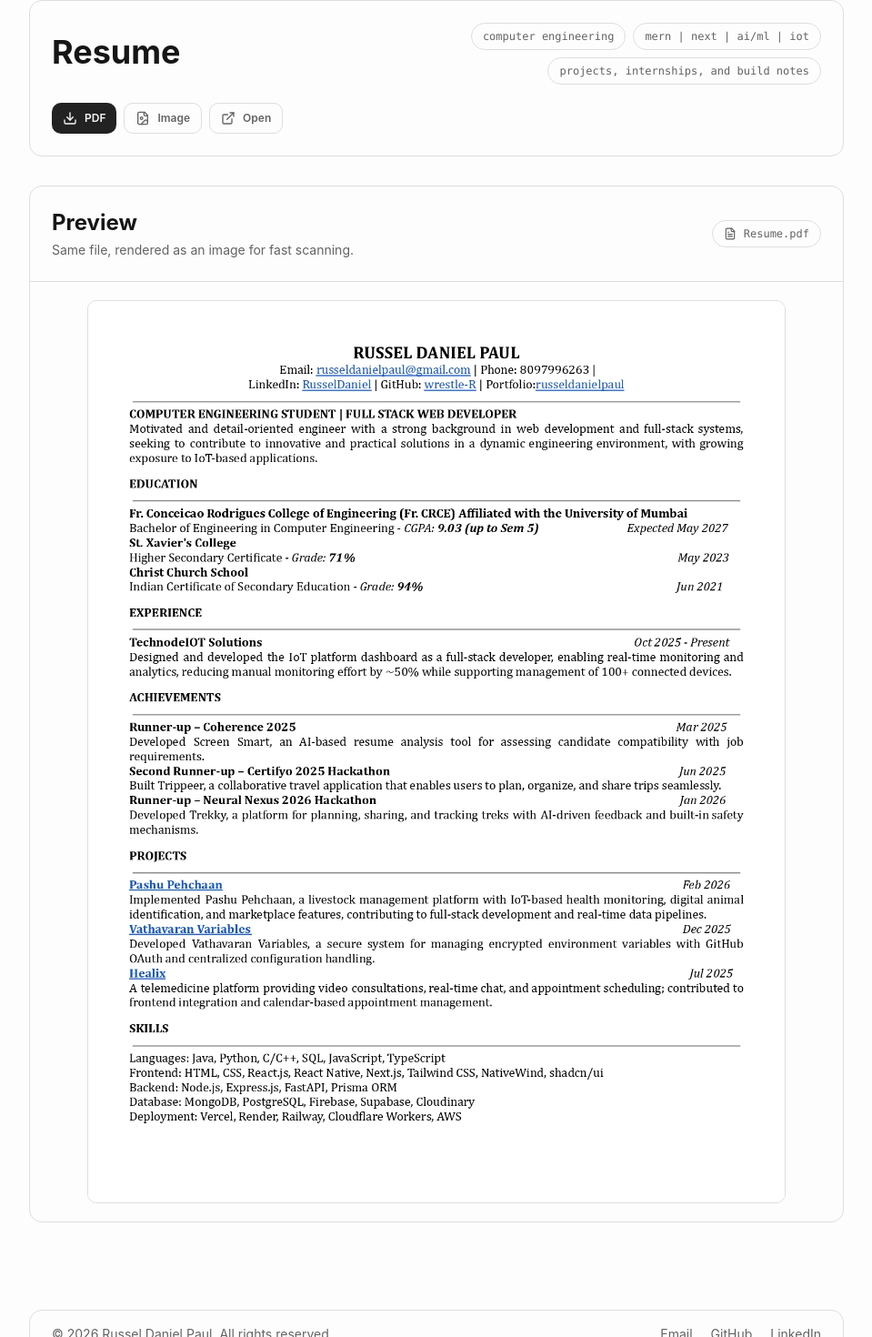
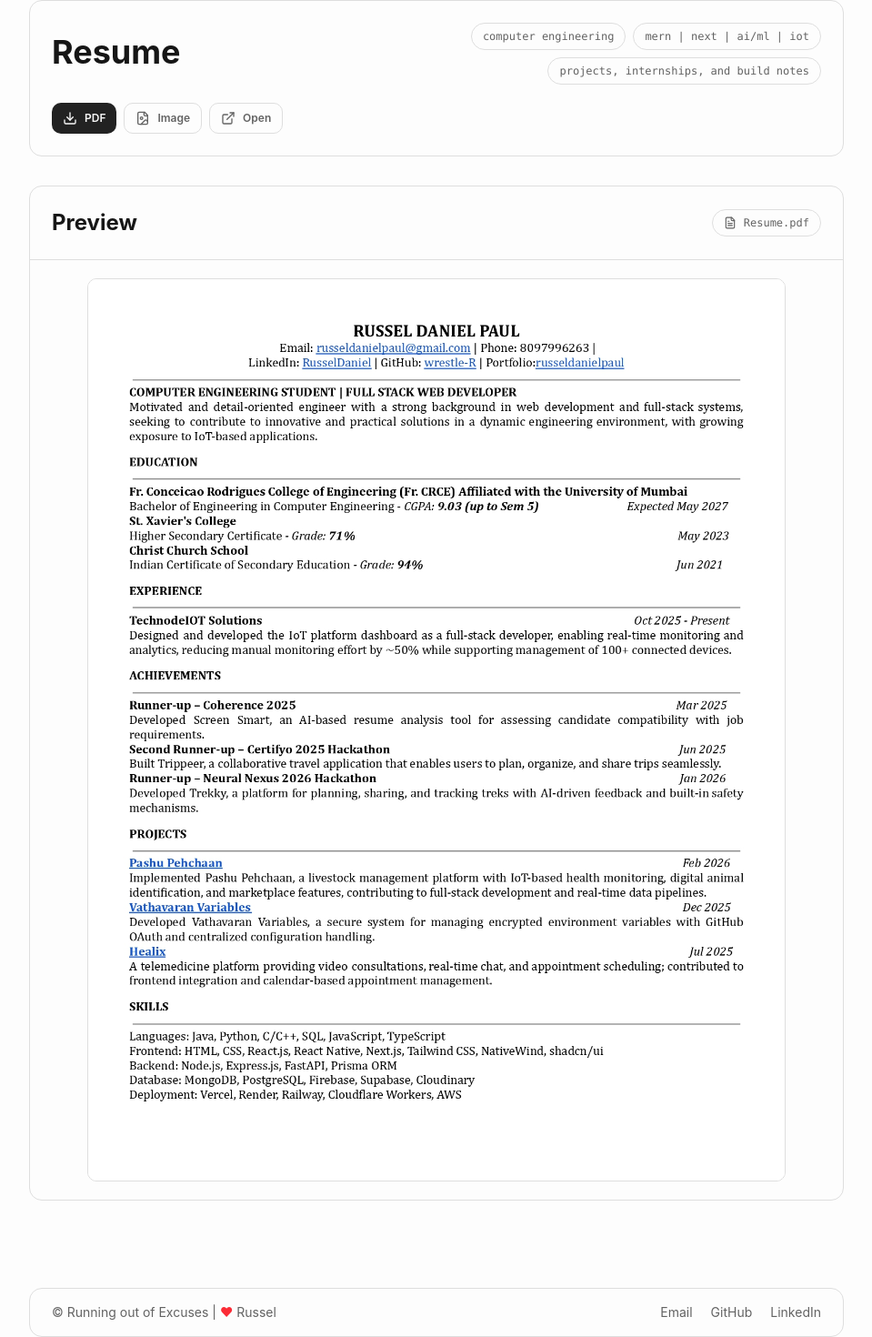
Before and after one commit to wrestle-R/Portfolio, a React (Vite) app: page /resume in a window 1280 px wide. Shown: the part 112-1582 px from the top of the page at 91% size, without its empty margins (160-1119 px from the left). Built offline with nearby package versions, Linux system fonts and the light colour scheme.

Commit message:
some gay ass changes

```diff
--- a/src/components/Footer.jsx
+++ b/src/components/Footer.jsx
@@ -10,7 +10,7 @@ const Footer = () => {
         >
           <div className="flex flex-col items-center justify-between gap-3 text-sm md:flex-row">
             <div style={{ color: 'oklch(var(--muted-foreground))' }}>
-              © 2026 Russel Daniel Paul. All rights reserved.
+              © Running out of Excuses | <span className="text-red-500">♥</span> Russel
             </div>
 
             <div className="flex items-center gap-5 text-sm">
--- a/src/pages/Resume.jsx
+++ b/src/pages/Resume.jsx
@@ -147,9 +147,9 @@ const Resume = () => {
                   <h2 className="text-2xl font-bold" style={{ color: "oklch(var(--foreground))" }}>
                     Preview
                   </h2>
-                  <p className="mt-1 text-sm" style={{ color: "oklch(var(--muted-foreground))" }}>
+                  {/* <p className="mt-1 text-sm" style={{ color: "oklch(var(--muted-foreground))" }}>
                     Same file, rendered as an image for fast scanning.
-                  </p>
+                  </p> */}
                 </div>
                 <div className="inline-flex w-fit items-center gap-2 rounded-full border px-3 py-1.5 text-xs font-mono" style={{ borderColor: "oklch(var(--border))", color: "oklch(var(--muted-foreground))" }}>
                   <FileText className="h-3.5 w-3.5" aria-hidden="true" />
```
